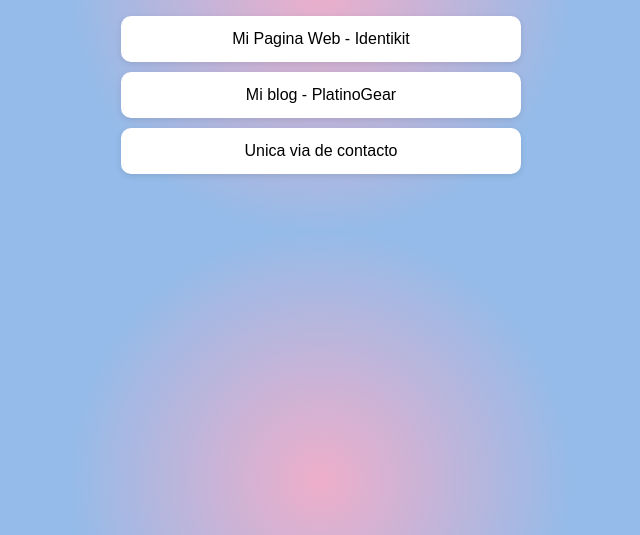
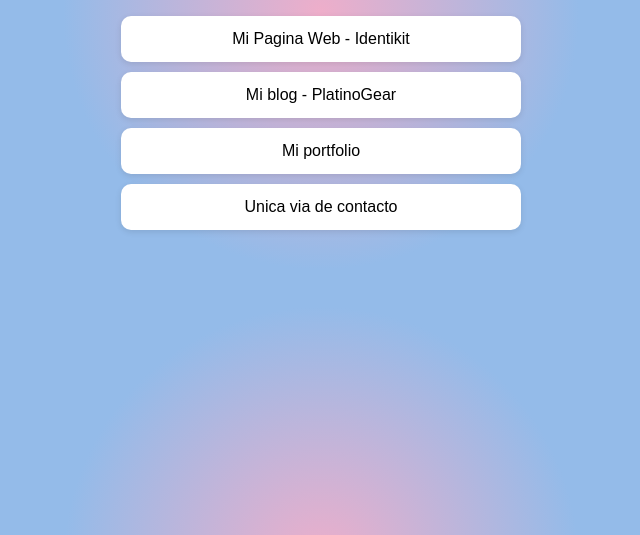
Before and after one commit to joacoferreira/parcial-2, a plain HTML site: page index.html in a window 1280 px wide. Shown: the part 265-800 px from the top of the page, without its empty margins (319-959 px from the left). Drawn offline with Linux system fonts and the light colour scheme.

Commit message:
se agrega portafolio al linktree

```diff
--- a/index.html
+++ b/index.html
@@ -13,6 +13,7 @@
     <h3>Estudiante de Desarrollo de Software</h3>
     <a href="Mi identikit Pedro Joaquin Ferreira/index.html" class="boton">Mi Pagina Web - Identikit</a>
     <a href="blog facultad/index.html" class="boton">Mi blog - PlatinoGear</a>
+    <a href="portafolio/index.html" class="boton">Mi portfolio</a>
     <a href="https://mail.google.com/mail/?view=cm&to=horuscontactt@gmail.com" target="_blank" class="boton">Unica via de contacto</a>
   </div>
 </body>
```
